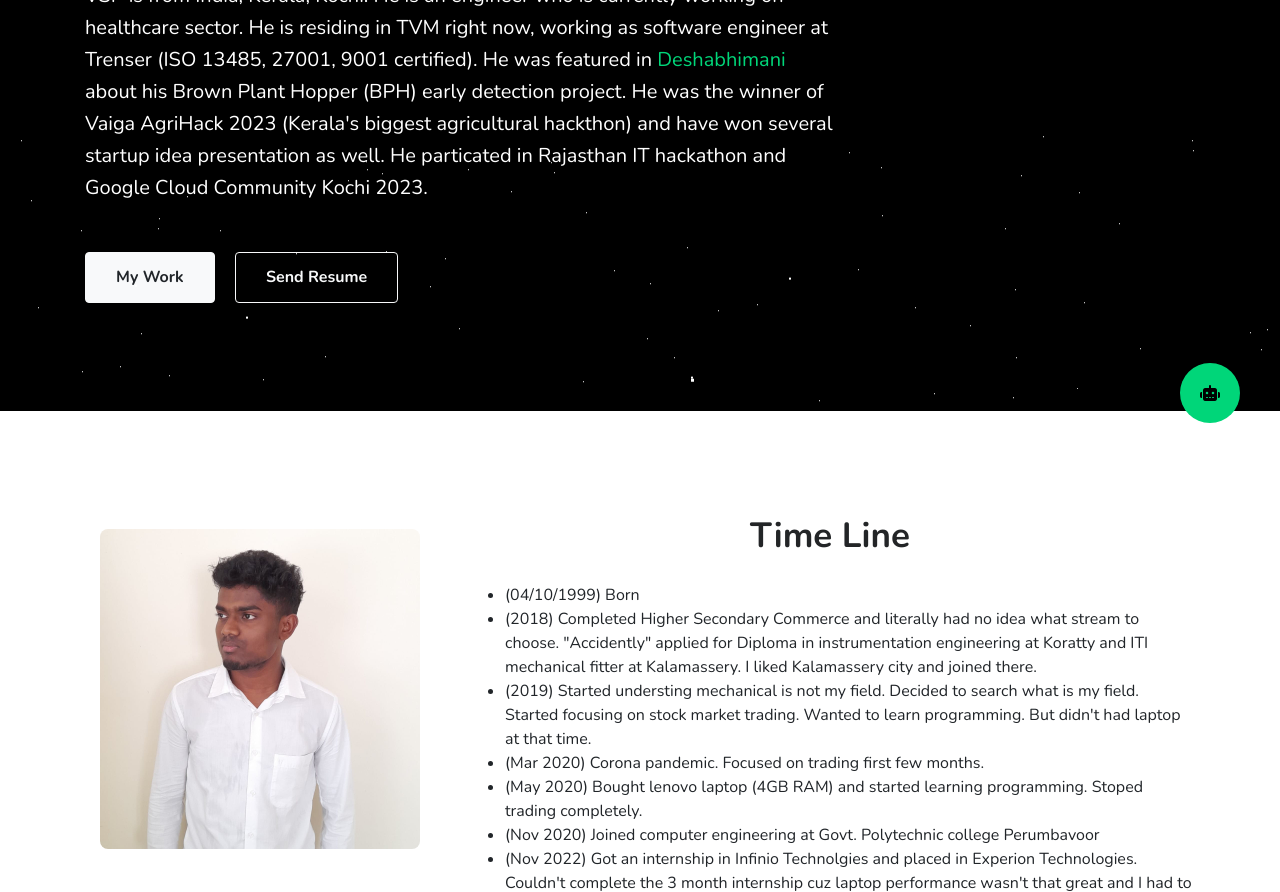
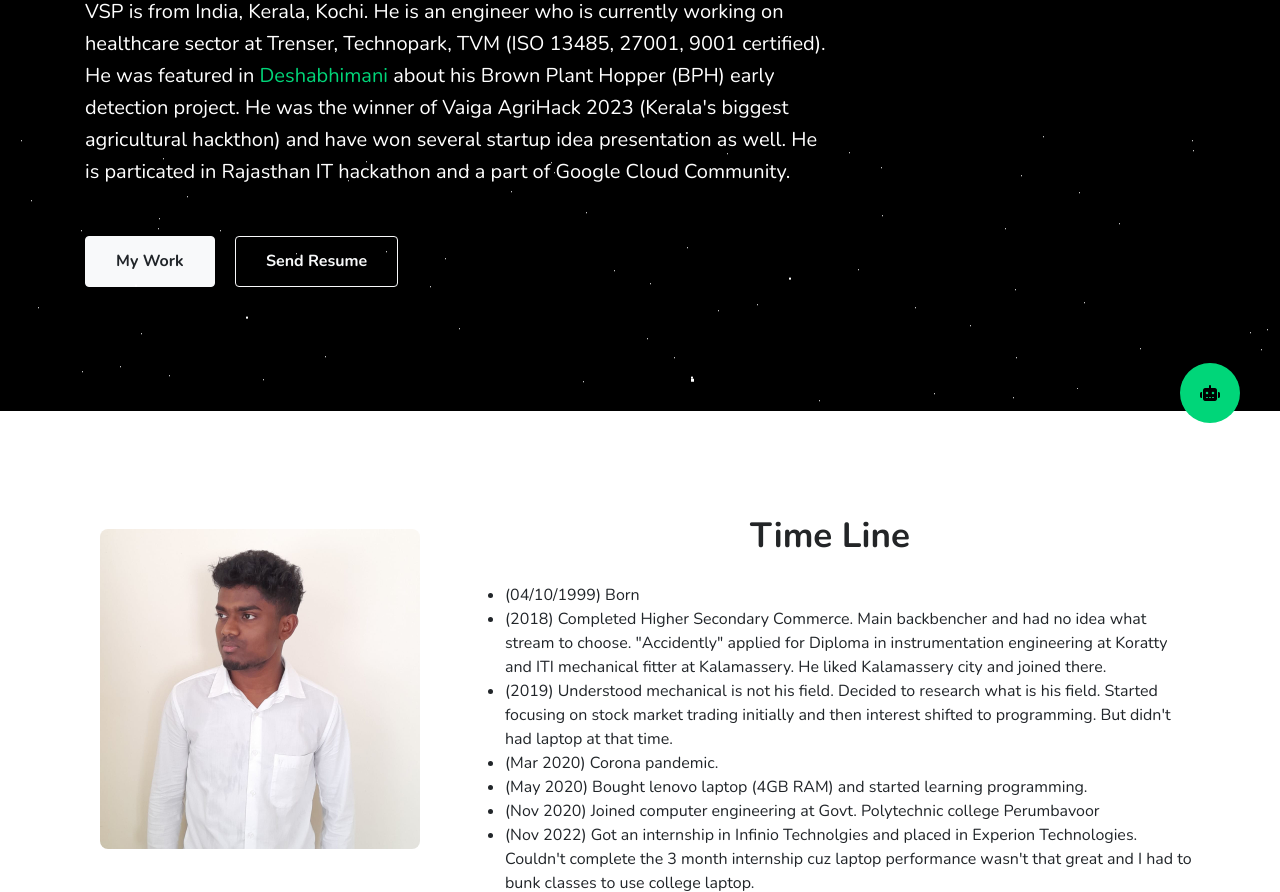
Before and after one commit to vishnusureshperumbavoor/V-S-P, a plain HTML site: page index.html in a window 1280 px wide. Shown: the part 337-1229 px from the top of the page. Drawn offline with nearby package versions, Linux system fonts and the light colour scheme.

Commit message:
changed content

```diff
--- a/index.html
+++ b/index.html
@@ -95,12 +95,12 @@
         <div class="banner-info container">
           <h3 class="banner-text">VISHNU SURESH </br> PERUMBAVOOR</h3>
           <p class="mt-3 mb-5">
-            VSP is from India, Kerala, Kochi. He is an engineer who is currently working on healthcare sector. He is residing in TVM right now, working as
-            software engineer at Trenser (ISO 13485, 27001, 9001 certified). He was
+            VSP is from India, Kerala, Kochi. He is an engineer who is currently working on healthcare sector at Trenser, Technopark, TVM
+            (ISO 13485, 27001, 9001 certified). He was
             featured in <a href="https://epaper.deshabhimani.com/c/72302051" target="_blank">Deshabhimani</a> about his Brown Plant Hopper (BPH) early
             detection project.
             He was the winner of Vaiga AgriHack 2023 (Kerala's biggest agricultural hackthon) and have won several startup idea presentation as well.
-            He particated in Rajasthan IT hackathon and Google Cloud Community Kochi 2023.<br>
+            He is particated in Rajasthan IT hackathon and a part of Google Cloud Community.<br>
           </p>
           </p>
           <br />
@@ -141,21 +141,21 @@
                       <a href="https://github.com/vishnusureshperumbavoor"
                         ><span class="fa fa-github-square p-2"></span
                       ></a>
+                      <a href="http://www.twitter.com/vspeeeeee"
+                        ><span class="fa fa-twitter-square p-2"></span
+                      ></a>
                       <a
                         href="https://www.linkedin.com/in/vishnu-suresh-perumbavoor-9a7a8223a/"
                         ><span class="fa fa-linkedin-square p-2"></span
                       ></a>
                       <!-- <a href="https://t.me/vishnusureshperumbavoor"
                         ><span class="fa fa-telegram p-2 square-icon"></span></a> -->
+                      <a href="https://www.youtube.com/@vishnusureshperumbavoor/videos"
+                        ><span class="fa fa-youtube-square p-2"></span
+                      ></a>
                       <a
                         href="https://www.instagram.com/vishnusureshperumbavoor/"
                         ><span class="fa fa-instagram p-2 square-icon"></span
-                      ></a>
-                      <a href="http://www.twitter.com/vspeeeeee"
-                        ><span class="fa fa-twitter-square p-2"></span
-                      ></a>
-                      <a href="https://www.youtube.com/@vishnusureshperumbavoor/videos"
-                        ><span class="fa fa-youtube-square p-2"></span
                       ></a>
                     </div>
                 </div>
@@ -169,13 +169,13 @@
               <p class="mb-0">
                 <ul>
                   <li>(04/10/1999) Born</li>
-                  <li>(2018) Completed Higher Secondary Commerce and literally had no idea what stream to choose. "Accidently" applied for Diploma in instrumentation
-                    engineering at Koratty and ITI mechanical fitter at Kalamassery. I liked Kalamassery city and joined there.</li>
-                  <li>(2019) Started understing mechanical is not my field. Decided to search what is my field. Started focusing on stock market trading.
-                    Wanted to learn programming. But didn't had laptop at that time.
+                  <li>(2018) Completed Higher Secondary Commerce. Main backbencher and had no idea what stream to choose. "Accidently" applied for Diploma in instrumentation
+                    engineering at Koratty and ITI mechanical fitter at Kalamassery. He liked Kalamassery city and joined there.</li>
+                  <li>(2019) Understood mechanical is not his field. Decided to research what is his field. Started focusing on stock market trading
+                    initially and then interest shifted to programming. But didn't had laptop at that time.
                   </li>
-                  <li>(Mar 2020) Corona pandemic. Focused on trading first few months. </li>
-                  <li>(May 2020) Bought lenovo laptop (4GB RAM) and started learning programming. Stoped trading completely.</li>
+                  <li>(Mar 2020) Corona pandemic. </li>
+                  <li>(May 2020) Bought lenovo laptop (4GB RAM) and started learning programming. </li>
                   <li>(Nov 2020) Joined computer engineering at Govt. Polytechnic college Perumbavoor</li>
                   <li>(Nov 2022) Got an internship in Infinio Technolgies and placed in Experion Technologies. Couldn't complete the 3 month internship cuz
                     laptop performance wasn't that great and I had to bunk classes to use college laptop.
@@ -188,7 +188,7 @@
                     Feautured in <a href="https://epaper.deshabhimani.com/c/72302051" target="_blank">Deshabhimani News</a> about BPH detector project </li>
                   <li>(June 2023) Became a part of Google Cloud Community and completed diploma studies.</li>
                   <li>(Sep 2023) Experion gave a joining date August 2024.</li>
-                  <li>(Oct 2023) Cracked Trenser interview and joined there. Now in TVM.</li>
+                  <li>(Oct 2023) Cracked Trenser interview and joined there. Now in TVM working on healthcare.</li>
                 </ul>
               </p>
               <!--<a
```
